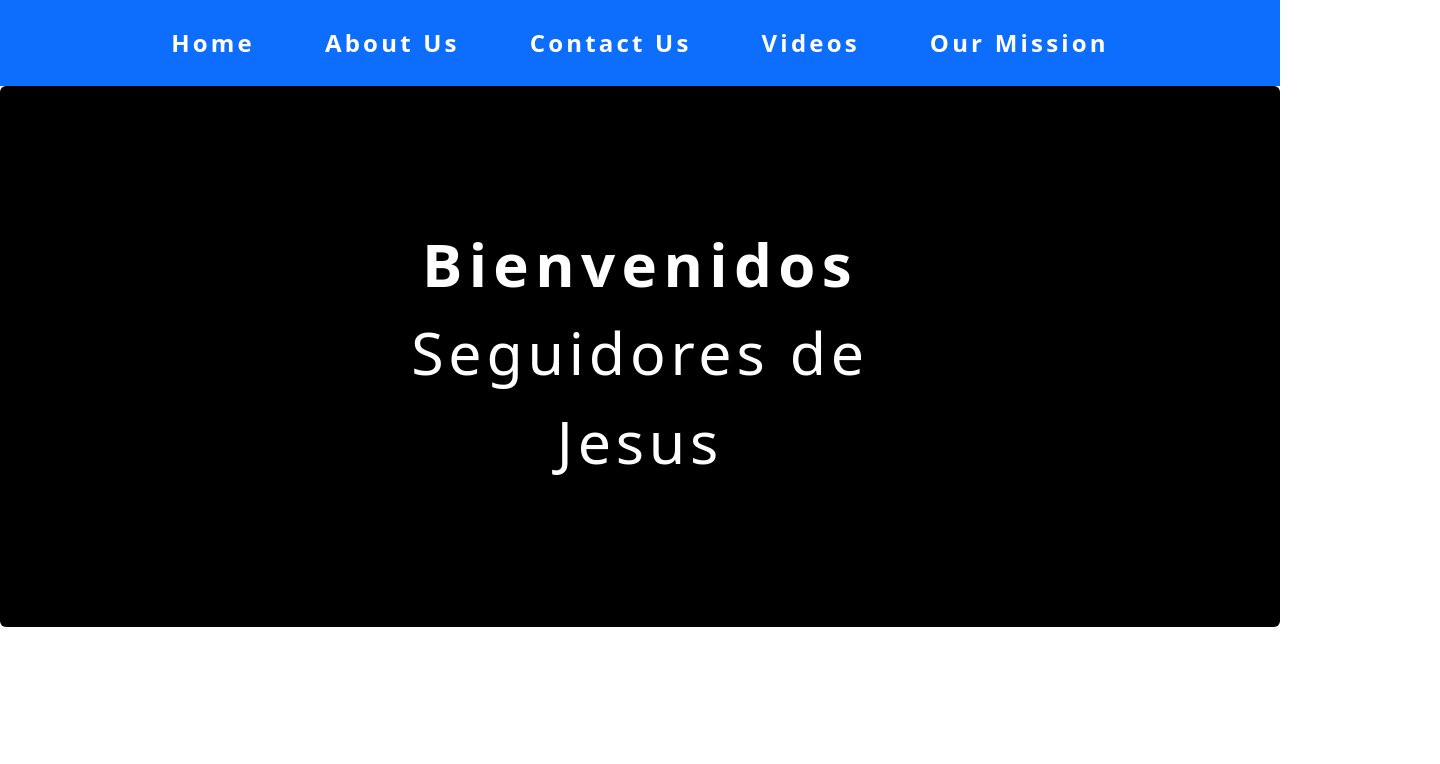
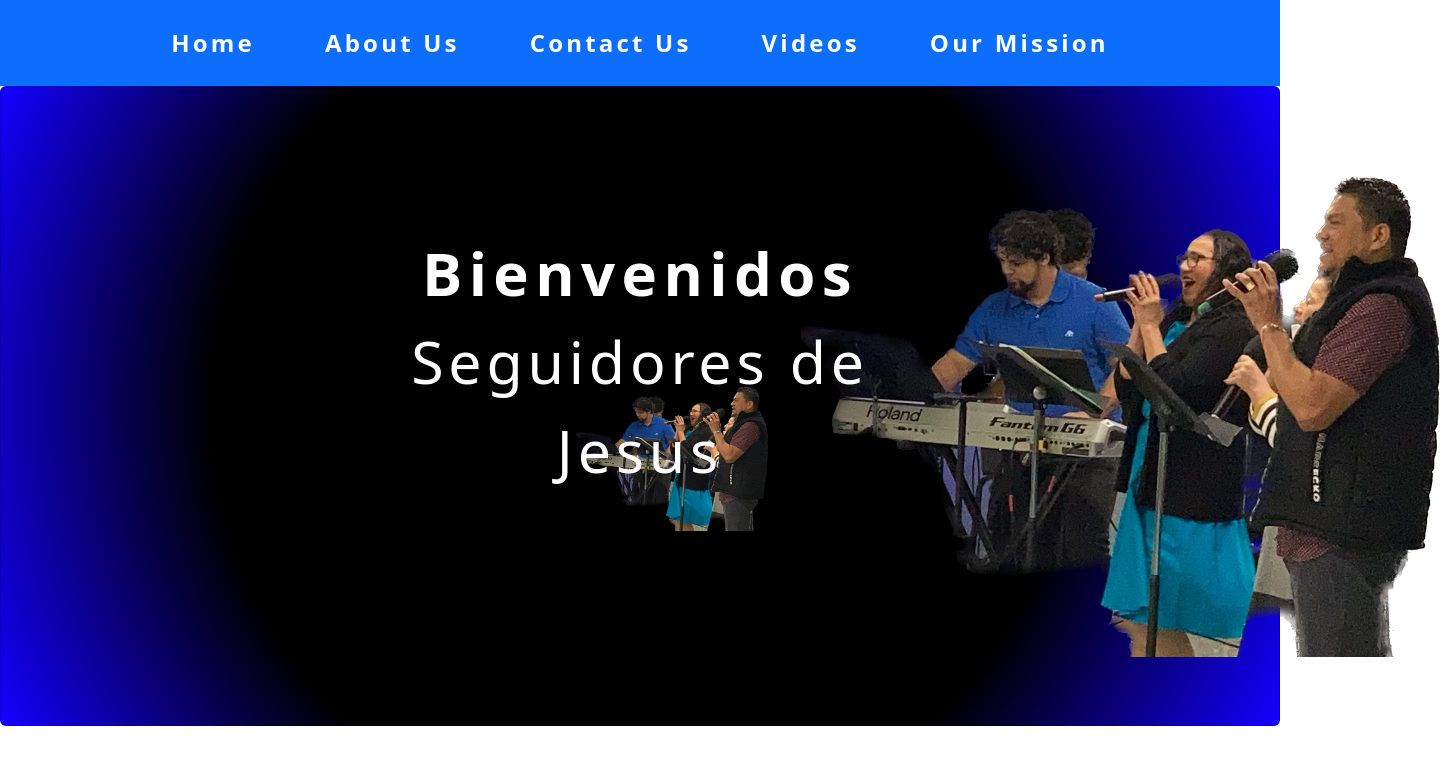
Before and after one commit to martinezjf2/seguidores, a React (Create React App) app: page /home in a window 1280 px wide. Shown: the top 764 px of the page, 1440 px wide, since content can reach past the window. Built offline with nearby package versions, Linux system fonts and the light colour scheme.

Commit message:
added postioning and zindex to pictures

```diff
--- a/src/App.js
+++ b/src/App.js
@@ -1,8 +1,8 @@
 // import "./App.css";
 import React from "react";
 import { navbar as links } from "./data.js";
-import NavbarComponent from "./Navbar.js";
-import Header from "./Header.js";
+import NavbarComponent from "./components/Navbar.js";
+import Header from "./components/Header.js";
 import "bootstrap/dist/css/bootstrap.min.css";
 
 function App() {
--- a/src/Header.js
+++ b/src/components/Header.js
@@ -1,9 +1,15 @@
 import React from "react";
 import Card from "react-bootstrap/Card";
+import groupImage from '../group.png';
+import joseph from '../joseph.png';
+
 
 export default function Header() {
   return (
     <Card id="header">
+      <img src={groupImage} id="first-image"/>
+      <img src={groupImage} id="second-image"/>
+
       <Card.Body id="card-body">
         <Card.Title id="header-welcome" className="text-center">
           Bienvenidos
--- a/src/index.css
+++ b/src/index.css
@@ -38,23 +38,56 @@ code {
  color: white;
  font-weight: bold;
  letter-spacing: .4rem;
+ /* z-index: ; */
+/* position: absolute; */
+
 }
 
 #header-group {
 font-size: 59px;
 color: white;
 letter-spacing: .3rem;
+z-index: 0;
+/* position: absolute; */
+
 
 }
 
 #header {
-  /* height: 500px; */
-  background-color: black;
-  height: auto;
+  height: 640px;
+  background: rgb(0,0,0);
+  background: radial-gradient(circle, rgba(0,0,0,1) 0%, rgba(0,0,0,1) 60%, rgba(19,0,255,1) 100%);
+  /* height: auto; */
 }
 
 #card-body {
   width: 50%;
   /* margin-top: 150px; */
-  margin: 125px auto
+  margin: 125px auto;
+ z-index: 3 ;
+position: relative;
+padding-top: 25px;
+
+
 }
+
+/* Images */
+
+#first-image {
+  width: 50%;
+  position: absolute;
+  z-index: 2;
+  margin-top: 90px;
+  left: 50em;
+  height: auto;
+}
+
+#second-image {
+  width: 15%;
+  position: absolute;
+  z-index: 1;
+  margin-top: 300px;
+  left:  45%
+
+
+}
```
Also changed, not shown: src/components/Navbar.js (renamed from src/Navbar.js), src/group.png (added), src/joseph.png (added).
